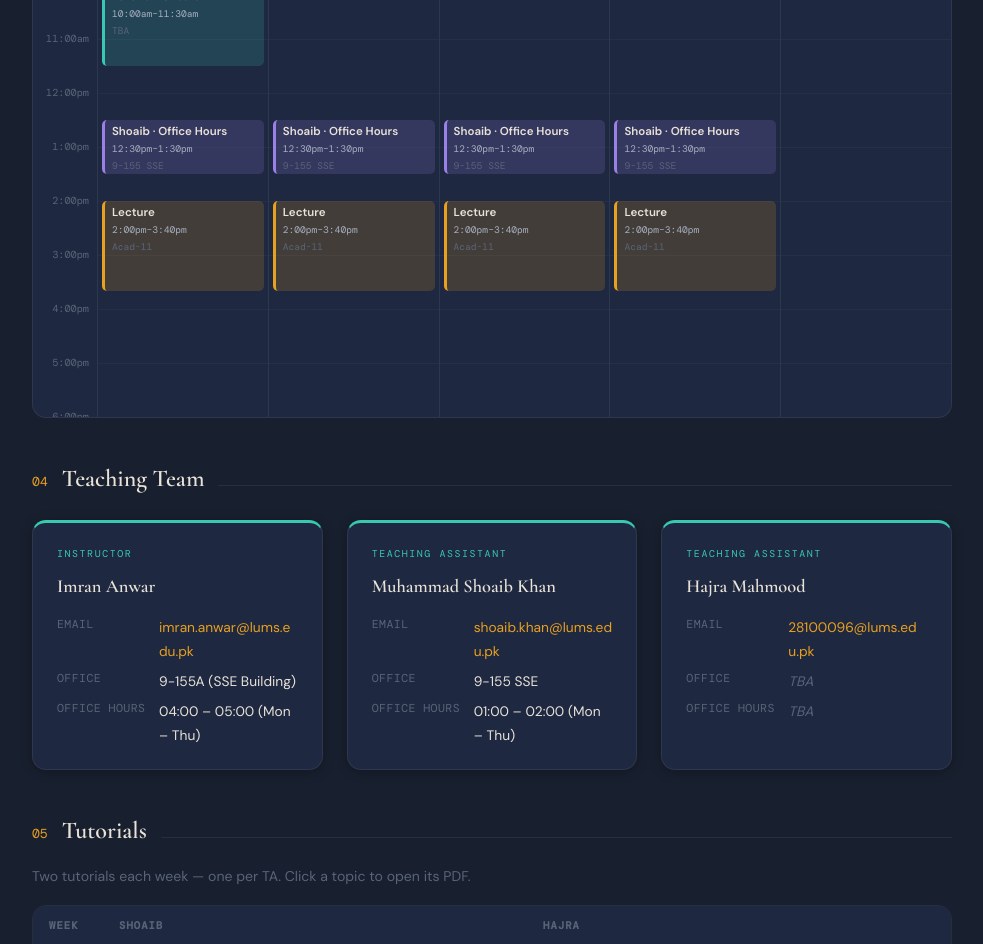
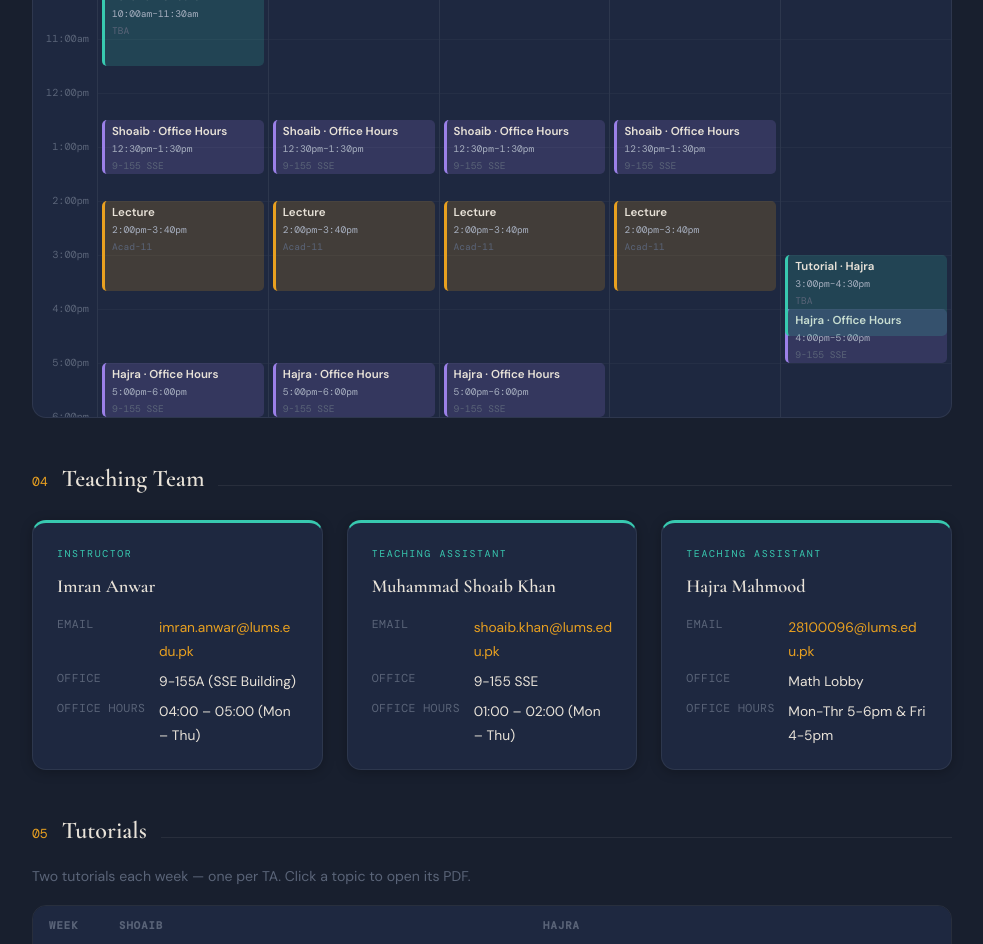
Before and after one commit to mathwithshoaib/mathwithshoaib-next, a Next.js app: page /courses/linalg in a window 1280 px wide. Shown: the part 1800-2744 px from the top of the page, without its empty margins (276-1259 px from the left). Built offline with nearby package versions, Linux system fonts and the light colour scheme; a web font is replaced by a local one.

Commit message:
Updated Hajra's schedule on calander

```diff
--- a/app/courses/linalg/page.js
+++ b/app/courses/linalg/page.js
@@ -40,7 +40,7 @@ const TEACHING_TEAM = [
   { role: 'Teaching Assistant', name: 'Muhammad Shoaib Khan', email: 'shoaib.khan@lums.edu.pk',
     office: '9-155 SSE', hours: '01:00 – 02:00 (Mon – Thu)' },
   { role: 'Teaching Assistant', name: 'Hajra Mahmood', email: '28100096@lums.edu.pk',
-    office: 'TBA', hours: 'TBA' },
+    office: 'Math Lobby', hours: 'Mon-Thr 5-6pm & Fri 4-5pm' },
 ];
 
 // Course timeline — static syllabus overview (no links).
@@ -115,7 +115,11 @@ const SCHEDULE = {
     { day: 2, start: 12.5, end: 13.5, type: 'office', title: 'Shoaib · Office Hours', loc: '9-155 SSE' },
     { day: 3, start: 12.5, end: 13.5, type: 'office', title: 'Shoaib · Office Hours', loc: '9-155 SSE' },
     { day: 0, start: 10, end: 11.5, type: 'tutorial', title: 'Tutorial · Shoaib', loc: 'TBA' },
-    // Add Hajra + any Friday events here.
+    { day: 0, start: 17, end: 18, type: 'office', title: 'Hajra · Office Hours', loc: '9-155 SSE' },
+    { day: 1, start: 17, end: 18, type: 'office', title: 'Hajra · Office Hours', loc: '9-155 SSE' },
+    { day: 2, start: 17, end: 18, type: 'office', title: 'Hajra · Office Hours', loc: '9-155 SSE' },
+    { day: 4, start: 16, end: 17, type: 'office', title: 'Hajra · Office Hours', loc: '9-155 SSE' },
+    { day: 4, start: 15, end: 16.5, type: 'tutorial', title: 'Tutorial · Hajra', loc: 'TBA' },
   ],
 };
 
```
